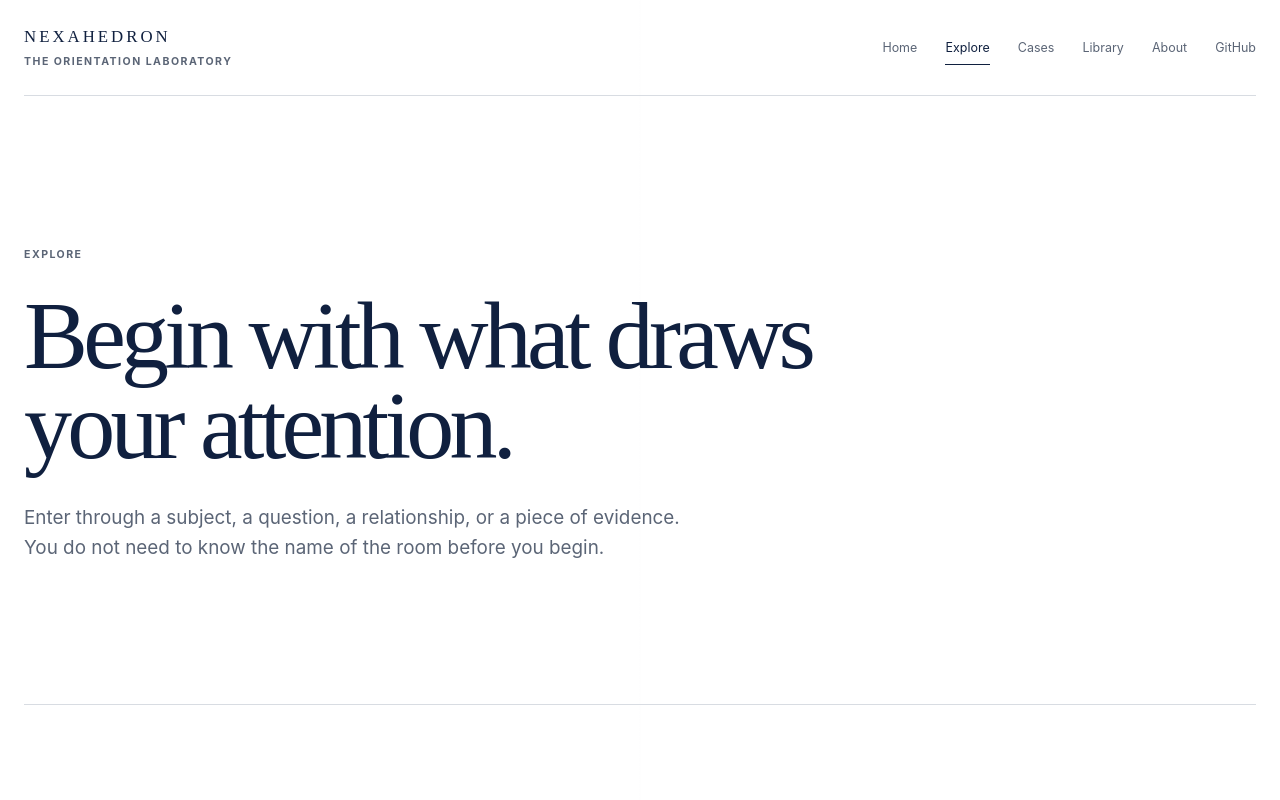
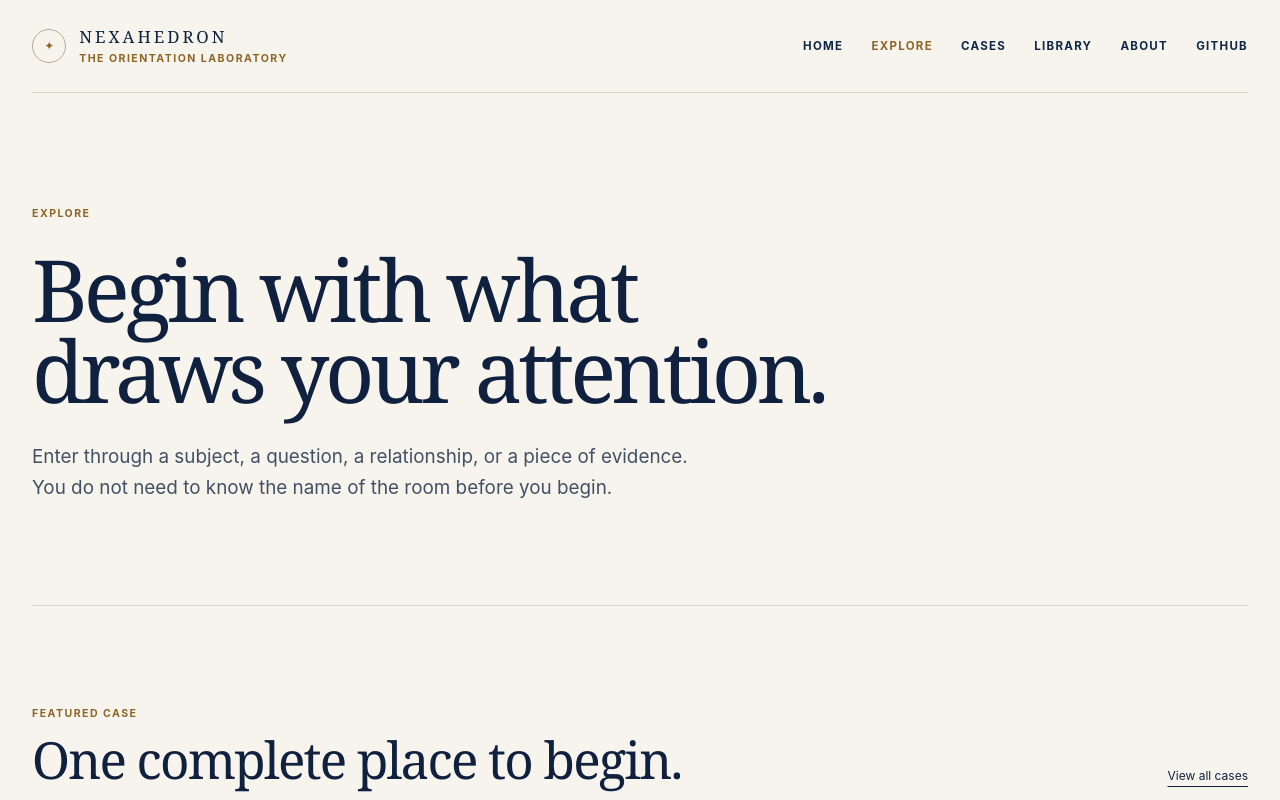
Before and after one commit to Scarabaeus1031/NEXAHEDRON, a Next.js app: page /explore in a window 1280 px wide. Shown: the top 800 px of the page. Built offline with nearby package versions, Linux system fonts and the light colour scheme.

Commit message:
style: align the public experience with NEXAH

```diff
--- a/components/layout/PublicFooter.tsx
+++ b/components/layout/PublicFooter.tsx
@@ -4,7 +4,7 @@ export function PublicFooter() {
   return (
     <footer className="public-footer">
       <p>
-        <span>NEXAHEDRON</span>
+        <span><i aria-hidden="true">✦</i> NEXAHEDRON</span>
         A place to find your bearings.
       </p>
       <nav aria-label="Footer navigation">
--- a/components/layout/PublicHeader.tsx
+++ b/components/layout/PublicHeader.tsx
@@ -12,8 +12,11 @@ export function PublicHeader({ pathname }: { readonly pathname: string }) {
   return (
     <header className="public-header">
       <Link className="public-brand" href="/" aria-label="NEXAHEDRON, home">
-        <span className="public-brand__name">NEXAHEDRON</span>
-        <span className="public-brand__descriptor">The Orientation Laboratory</span>
+        <span className="public-brand__mark" aria-hidden="true">✦</span>
+        <span className="public-brand__copy">
+          <span className="public-brand__name">NEXAHEDRON</span>
+          <span className="public-brand__descriptor">The Orientation Laboratory</span>
+        </span>
       </Link>
       <nav className="public-navigation" aria-label="Primary navigation">
         {navigation.map((item) => {
--- a/features/orientation/screens/LandingScreen.tsx
+++ b/features/orientation/screens/LandingScreen.tsx
@@ -22,7 +22,7 @@ export function LandingScreen() {
           <span className="orientation-field__point orientation-field__point--one" />
           <span className="orientation-field__point orientation-field__point--two" />
           <span className="orientation-field__point orientation-field__point--three" />
-          <span className="orientation-field__center">N</span>
+          <span className="orientation-field__center">✦</span>
         </div>
       </section>
 
--- a/styles/public-experience.css
+++ b/styles/public-experience.css
@@ -1,9 +1,18 @@
 .site-shell--public {
+  --color-canvas: #f7f4ed;
+  --color-wash: #f0ece2;
+  --color-ink: #0e2746;
+  --color-muted: #415066;
+  --color-accent: #8f6526;
+  --color-line: #d9d3c6;
+  --color-line-strong: #b7aa92;
+  --color-grid: rgb(143 101 38 / 5%);
+  --font-display: Georgia, "Times New Roman", serif;
   width: 100%;
   max-width: none;
   border: 0;
   background:
-    linear-gradient(90deg, transparent 0 49.95%, rgb(16 32 63 / 2.5%) 50%, transparent 50.05%),
+    linear-gradient(90deg, transparent 0 49.95%, rgb(14 39 70 / 2.5%) 50%, transparent 50.05%),
     var(--color-canvas);
 }
 
@@ -11,8 +20,8 @@
   position: relative;
   z-index: 2;
   display: flex;
-  width: min(calc(100% - 3rem), 86rem);
-  min-height: 6rem;
+  width: min(calc(100% - 3rem), 76rem);
+  min-height: 5.8rem;
   margin-inline: auto;
   align-items: center;
   justify-content: space-between;
@@ -21,9 +30,26 @@
 }
 
 .public-brand {
-  display: grid;
-  gap: 0.2rem;
+  display: flex;
+  align-items: center;
+  gap: 0.8rem;
   text-decoration: none;
+}
+
+.public-brand__mark {
+  display: grid;
+  width: 2.15rem;
+  aspect-ratio: 1;
+  place-items: center;
+  border: 1px solid var(--color-line-strong);
+  border-radius: 50%;
+  color: var(--color-accent);
+  font-size: 0.75rem;
+}
+
+.public-brand__copy {
+  display: grid;
+  gap: 0.05rem;
 }
 
 .public-brand__name {
@@ -35,7 +61,7 @@
 .public-brand__descriptor,
 .public-kicker,
 .home-answer__index {
-  color: var(--color-muted);
+  color: var(--color-accent);
   font-size: 0.66rem;
   font-weight: 650;
   letter-spacing: 0.14em;
@@ -51,9 +77,12 @@
 .public-navigation a {
   position: relative;
   padding-block: 0.45rem;
-  color: var(--color-muted);
-  font-size: 0.78rem;
+  color: var(--color-ink);
+  font-size: 0.72rem;
+  font-weight: 650;
+  letter-spacing: 0.11em;
   text-decoration: none;
+  text-transform: uppercase;
 }
 
 .public-navigation a::after {
@@ -71,13 +100,12 @@
 
 .public-navigation a:hover,
 .public-navigation a[aria-current="page"] {
-  color: var(--color-ink);
+  color: var(--color-accent);
 }
 
 .public-navigation a:hover::after,
 .public-navigation a[aria-current="page"]::after {
-  opacity: 1;
-  transform: scaleX(1);
+  opacity: 0;
 }
 
 .public-home {
@@ -86,13 +114,13 @@
 
 .public-hero {
   display: grid;
-  width: min(calc(100% - 3rem), 86rem);
-  min-height: min(47rem, calc(100vh - 6rem));
+  width: min(calc(100% - 3rem), 76rem);
+  min-height: min(43rem, calc(100vh - 5.8rem));
   margin-inline: auto;
   grid-template-columns: minmax(0, 1.15fr) minmax(20rem, 0.85fr);
   align-items: center;
-  gap: clamp(3rem, 9vw, 10rem);
-  padding-block: clamp(5rem, 10vw, 9rem);
+  gap: clamp(3rem, 7vw, 7rem);
+  padding-block: clamp(4.5rem, 8vw, 7rem);
 }
 
 .public-hero__copy {
@@ -104,7 +132,7 @@
   max-width: 8ch;
   margin: 1.1rem 0 1.75rem;
   font-family: var(--font-display);
-  font-size: clamp(4.2rem, 9vw, 8.8rem);
+  font-size: clamp(4.2rem, 8.5vw, 7.8rem);
   font-weight: 400;
   letter-spacing: -0.055em;
   line-height: 0.87;
@@ -132,10 +160,13 @@
 .public-link--primary {
   min-height: 3.6rem;
   margin-top: 2.75rem;
-  padding: 0.9rem 1.2rem;
+  padding: 0.9rem 1.5rem;
   border: 1px solid var(--color-ink);
+  border-radius: 999px;
   background: var(--color-ink);
   color: white;
+  letter-spacing: 0.07em;
+  text-transform: uppercase;
   transition: background 180ms ease, color 180ms ease;
 }
 
@@ -151,23 +182,33 @@
   justify-self: center;
 }
 
+.orientation-field::before {
+  position: absolute;
+  inset: 2%;
+  border-radius: 50%;
+  background: radial-gradient(ellipse at 48% 62%, rgb(143 101 38 / 11%), rgb(14 39 70 / 4%) 38%, transparent 68%);
+  content: "";
+  filter: blur(12px);
+  transform: scaleY(0.68) rotate(-8deg);
+}
+
 .orientation-field__orbit,
 .orientation-field__axis {
   position: absolute;
   inset: 9%;
-  border: 1px solid rgb(16 32 63 / 20%);
+  border: 1px solid rgb(14 39 70 / 15%);
   border-radius: 50%;
 }
 
 .orientation-field__orbit--two {
   inset: 25%;
-  border-color: rgb(16 32 63 / 38%);
+  border-color: rgb(143 101 38 / 34%);
 }
 
 .orientation-field__axis {
   inset: 49.9% 5%;
   border: 0;
-  border-top: 1px solid rgb(16 32 63 / 17%);
+  border-top: 1px solid rgb(14 39 70 / 13%);
   border-radius: 0;
   transform: rotate(32deg);
 }
@@ -213,20 +254,20 @@
   aspect-ratio: 1;
   place-items: center;
   transform: translate(-50%, -50%);
-  border: 1px solid var(--color-ink);
+  border: 1px solid var(--color-line-strong);
   border-radius: 50%;
   background: var(--color-canvas);
-  font-family: var(--font-display);
-  font-size: 1.4rem;
+  color: var(--color-accent);
+  font-size: 1rem;
 }
 
 .home-answer {
   display: grid;
-  width: min(calc(100% - 3rem), 70rem);
+  width: min(calc(100% - 3rem), 64rem);
   margin: 0 auto;
   grid-template-columns: 4rem minmax(0, 1fr);
   gap: clamp(1.5rem, 5vw, 5rem);
-  padding-block: clamp(7rem, 14vw, 13rem);
+  padding-block: clamp(5.5rem, 9vw, 8rem);
   border-top: 1px solid var(--color-line);
 }
 
@@ -239,7 +280,7 @@
   max-width: 16ch;
   margin: 1rem 0 1.7rem;
   font-family: var(--font-display);
-  font-size: clamp(3rem, 6vw, 5.75rem);
+  font-size: clamp(3rem, 5.5vw, 5rem);
   font-weight: 400;
   letter-spacing: -0.045em;
   line-height: 0.98;
@@ -257,9 +298,9 @@
 }
 
 .home-begin {
-  width: min(calc(100% - 3rem), 86rem);
+  width: min(calc(100% - 3rem), 76rem);
   margin-inline: auto;
-  padding-block: clamp(7rem, 14vw, 12rem);
+  padding-block: clamp(5.5rem, 9vw, 8rem);
   border-top: 1px solid var(--color-line);
 }
 
@@ -281,12 +322,12 @@
 .featured-entrance {
   display: grid;
   max-width: 67rem;
-  margin: 4rem 0 2rem auto;
+  margin: 3rem 0 2rem auto;
   grid-template-columns: minmax(0, 1.2fr) minmax(16rem, 0.8fr);
   gap: 1.5rem 4rem;
   padding: clamp(2rem, 5vw, 4rem);
   border: 1px solid var(--color-line);
-  background: var(--color-wash);
+  background: rgb(255 255 255 / 24%);
   text-decoration: none;
   transition: border-color 180ms ease, transform 180ms ease;
 }
@@ -298,7 +339,7 @@
 
 .featured-entrance__meta {
   grid-column: 1 / -1;
-  color: var(--color-muted);
+  color: var(--color-accent);
   font-size: 0.66rem;
   font-weight: 650;
   letter-spacing: 0.12em;
@@ -334,8 +375,8 @@
 
 .public-footer {
   display: flex;
-  width: min(calc(100% - 3rem), 86rem);
-  min-height: 10rem;
+  width: min(calc(100% - 3rem), 76rem);
+  min-height: 8.5rem;
   margin-inline: auto;
   align-items: center;
   justify-content: space-between;
@@ -355,6 +396,12 @@
   color: var(--color-ink);
   font-family: var(--font-display);
   letter-spacing: 0.14em;
+}
+
+.public-footer p span i {
+  margin-right: 0.35rem;
+  color: var(--color-accent);
+  font-style: normal;
 }
 
 .public-footer nav {
@@ -426,6 +473,18 @@
     display: none;
   }
 
+  .public-navigation {
+    display: grid;
+    grid-template-columns: repeat(3, minmax(0, 1fr));
+    gap: 0;
+    overflow: visible;
+  }
+
+  .public-navigation a {
+    padding-block: 0.55rem;
+    font-size: 0.65rem;
+  }
+
   .public-hero h1 {
     font-size: clamp(3.8rem, 21vw, 5.3rem);
   }
@@ -471,27 +530,27 @@
 /* Public Library rooms */
 .public-page,
 .orientation-case {
-  width: min(calc(100% - 3rem), 86rem);
+  width: min(calc(100% - 3rem), 76rem);
   margin-inline: auto;
 }
 
 .public-page {
-  padding-bottom: clamp(7rem, 12vw, 11rem);
+  padding-bottom: clamp(5.5rem, 9vw, 8rem);
 }
 
 .public-page-intro {
   display: grid;
-  min-height: 34rem;
+  min-height: 29rem;
   max-width: 67rem;
   align-content: center;
-  padding-block: clamp(5rem, 11vw, 9rem);
+  padding-block: clamp(4.5rem, 8vw, 6.5rem);
 }
 
 .public-page-intro h1 {
   max-width: 17ch;
   margin: 1rem 0 2rem;
   font-family: var(--font-display);
-  font-size: clamp(3.5rem, 7.5vw, 7.2rem);
+  font-size: clamp(3.5rem, 6.7vw, 6.35rem);
   font-weight: 400;
   letter-spacing: -0.05em;
   line-height: 0.94;
@@ -540,7 +599,7 @@
 .explore-featured,
 .explore-section,
 .cases-page > section {
-  padding-block: clamp(5rem, 9vw, 8rem);
+  padding-block: clamp(4.25rem, 7vw, 6.25rem);
   border-top: 1px solid var(--color-line);
 }
 
@@ -605,7 +664,7 @@ a.case-card:hover {
 }
 
 .case-card--planned {
-  background: var(--color-wash);
+  background: rgb(255 255 255 / 18%);
   color: var(--color-muted);
 }
 
@@ -691,7 +750,7 @@ a.case-card:hover {
 .explore-entry-grid {
   display: grid;
   grid-template-columns: repeat(3, minmax(0, 1fr));
-  padding-top: clamp(5rem, 9vw, 8rem);
+  padding-top: clamp(4.25rem, 7vw, 6.25rem);
   border-top: 1px solid var(--color-line);
 }
 
@@ -738,7 +797,7 @@ a.case-card:hover {
 .random-discovery {
   display: flex;
   flex-direction: column;
-  background: var(--color-wash);
+  background: rgb(255 255 255 / 22%);
 }
 
 .random-discovery > p:not(.public-kicker) {
```
